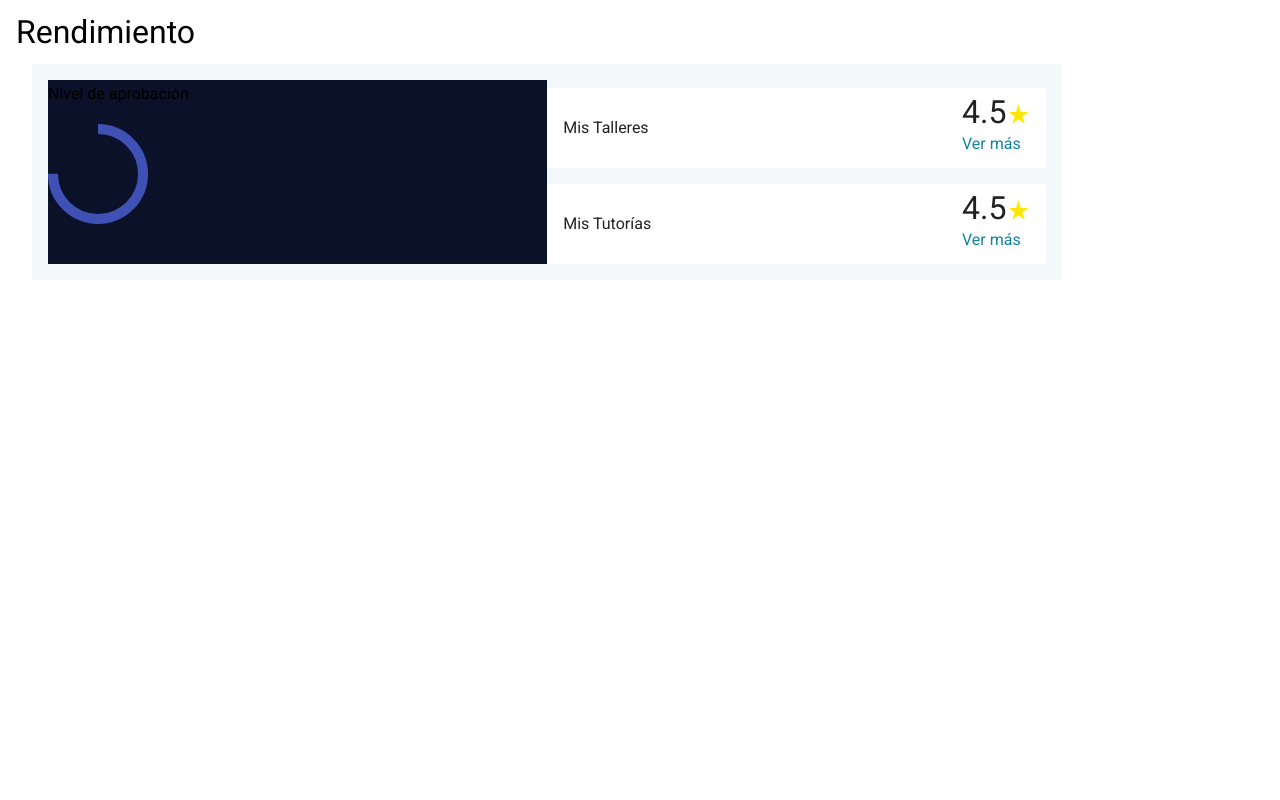
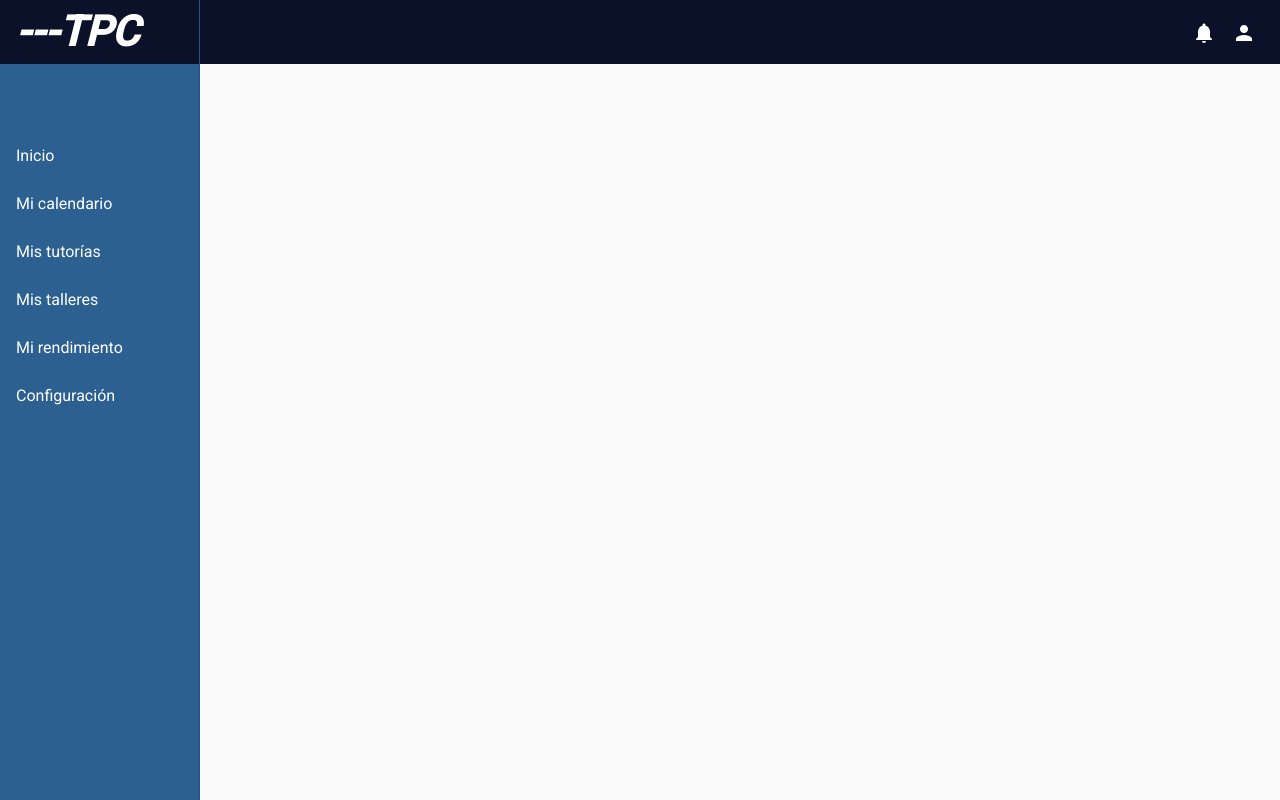
Before and after one commit to BrigitteMendez1302/tpc-front, an Angular app: page / in a window 1280 px wide. Built offline with nearby package versions, Linux system fonts and the light colour scheme.

Commit message:
add routing in the space it should render

```diff
--- a/src/app/app.component.html
+++ b/src/app/app.component.html
@@ -1,4 +1,3 @@
-<!--<app-main-nav-tutor></app-main-nav-tutor>-->
+<app-main-nav-tutor></app-main-nav-tutor>
 <!--<app-main-content></app-main-content>-->
 <!--<app-list-workshops-student></app-list-workshops-student>-->
-<app-performance></app-performance>
```
Also changed, not shown: src/app/app-routing.module.ts (+6 -1 lines).
